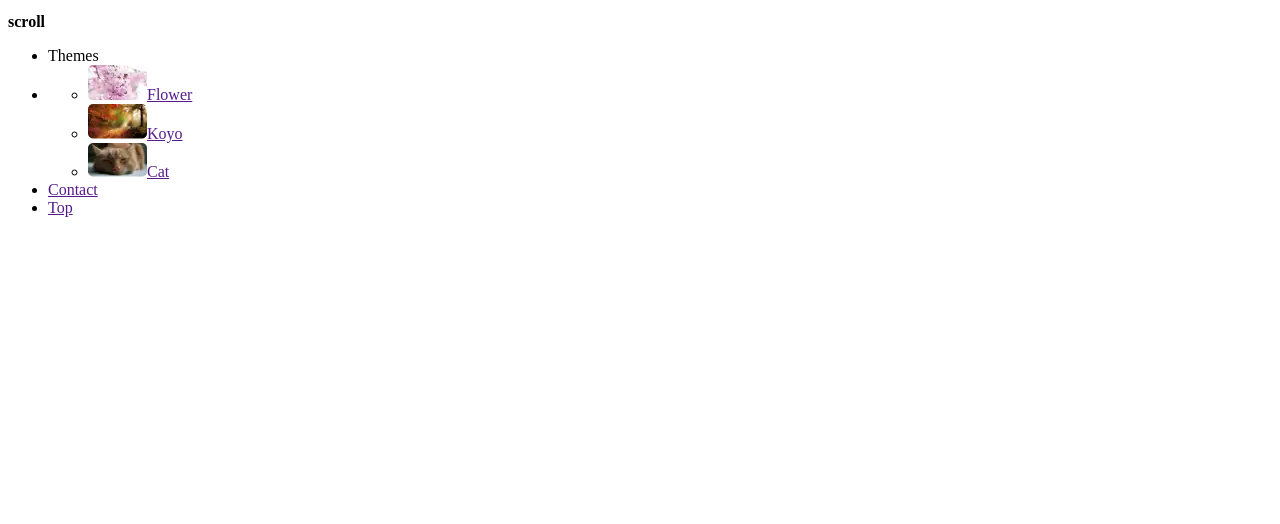
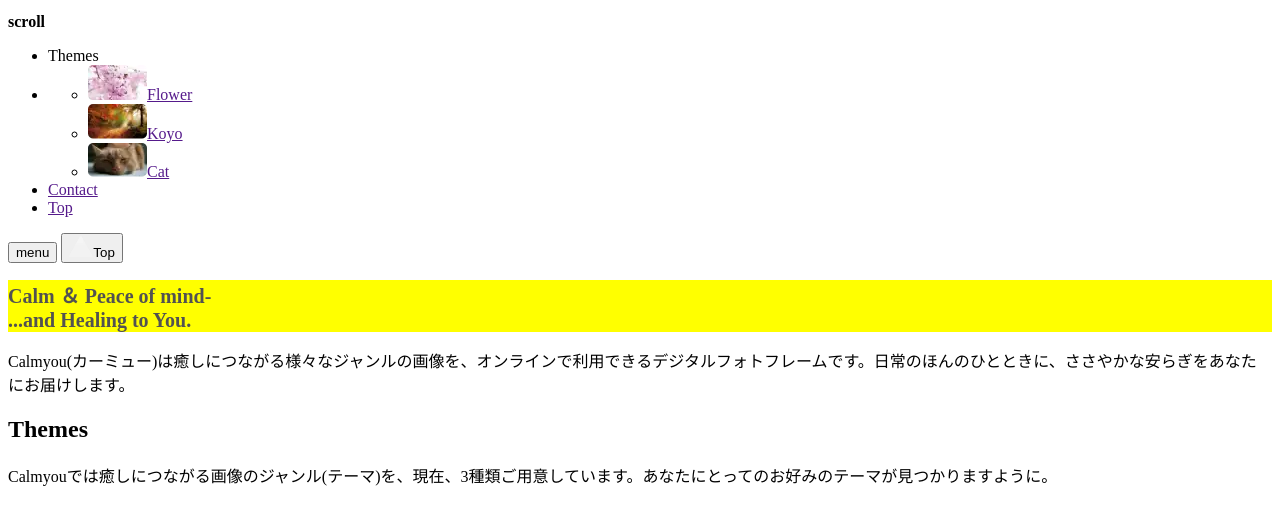
Before and after one commit to Ryota-Ito0730/calmyou_pug, a website: page dev/pug/index.pug in a window 1280 px wide. Shown: the part 144-668 px from the top of the page. Drawn offline with nearby package versions, Linux system fonts and the light colour scheme; files that its build step writes are made by us from their sources; files whose address does not match are found by name.

Commit message:
themesセクション手前までコーディング

```diff
--- a/dev/pug/index.pug
+++ b/dev/pug/index.pug
@@ -37,3 +37,26 @@ html(lang="ja")
             a(href="") Contact
           li
             a(href="") Top
+    |<!-- .sp-kv-filter -->
+    button#top-menu.btn.hover
+      span menu
+      .right-line
+      .left-line
+    button#top-reverse.btn.hover
+      img(src="./assets/img/webp/el_parts/top_triangle2.webp", alt="")
+      span Top
+      .right-line
+      .left-line
+    main#top-main.row
+      section.inner
+        h1
+          | Calm ＆ Peace of mind-
+          br
+          | ...and Healing to You.
+        p.lead.side Calmyou(カーミュー)は癒しにつながる様々なジャンルの画像を、オンラインで利用できるデジタルフォトフレームです。日常のほんのひとときに、ささやかな安らぎをあなたにお届けします。
+      | <!-- section.inner -->
+
+      section#themes.row
+        h2 Themes
+        p.lead.side Calmyouでは癒しにつながる画像のジャンル(テーマ)を、現在、3種類ご用意しています。あなたにとってのお好みのテーマが見つかりますように。
+      | <!-- section#themes.row -->
```
Also changed, not shown: dist/index.html.
